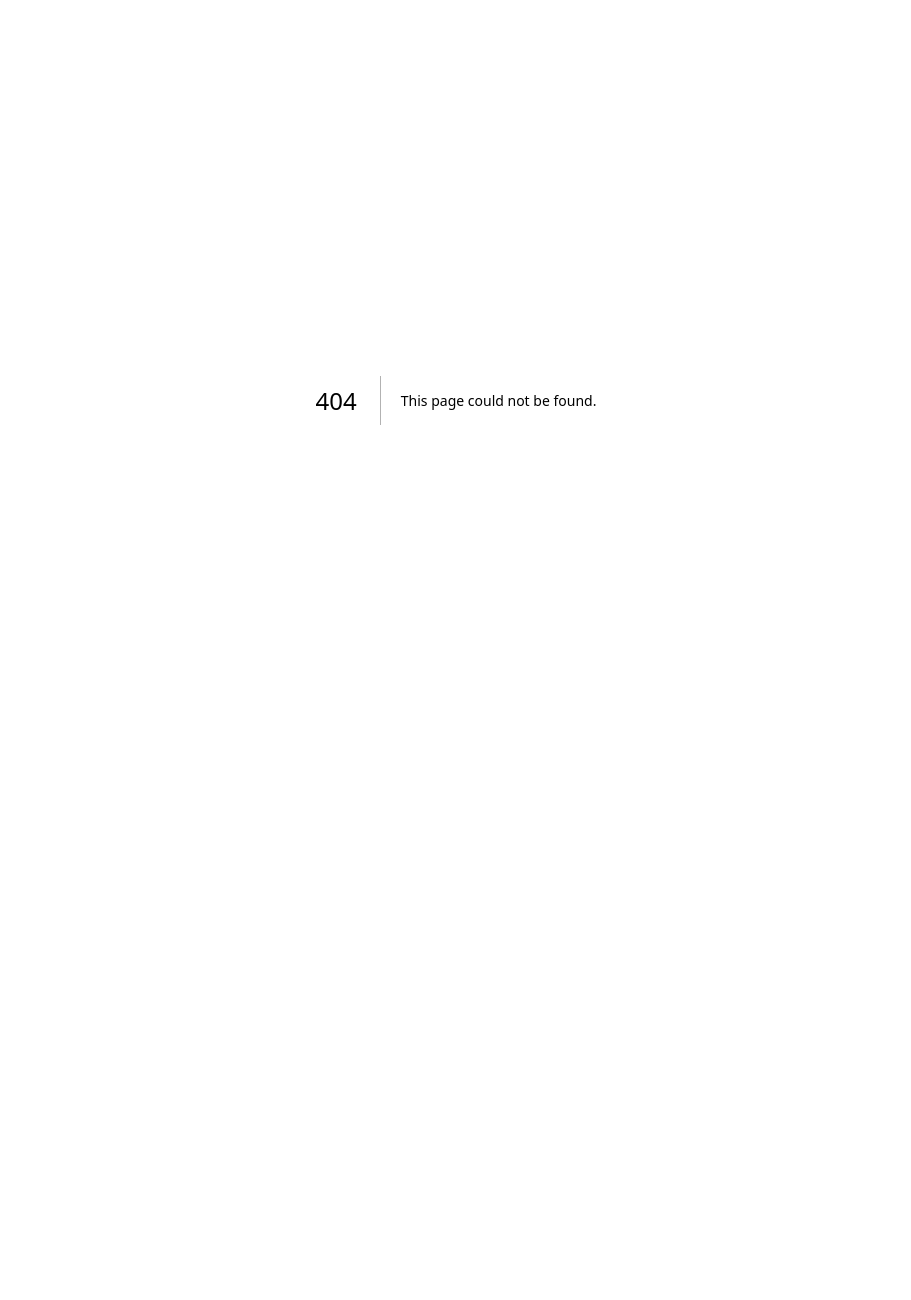
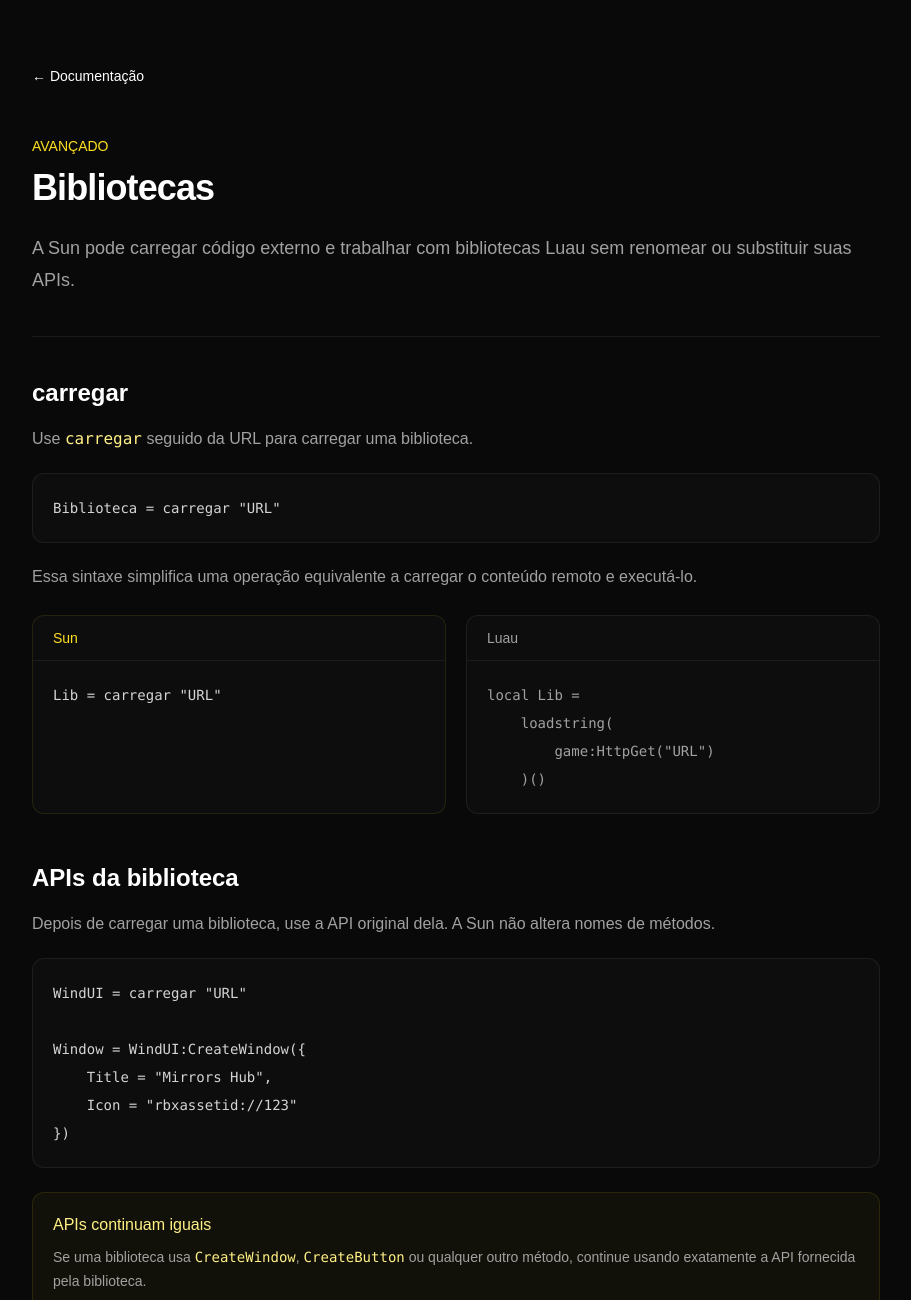
Before and after one commit to blackzww/Sun-Website, a Next.js app: page /docs/bibliotecas in a window 1280 px wide. Before the commit this address had no page. Shown: the top 1300 px of the page, without its empty margins (184-1095 px from the left). Before the commit the page ends 800 px from the top, so only its background shows below. Built offline with nearby package versions, Linux system fonts and the light colour scheme.

Commit message:
Add Bibliotecas documentation page
This file contains a React component that serves as a documentation page for libraries in Luau, detailing how to load libraries and use their APIs.

```diff
--- /dev/null
+++ b/app/docs/bibliotecas/page.tsx
@@ -0,0 +1,226 @@
+import Link from "next/link";
+
+export default function Bibliotecas() {
+  return (
+    <main className="min-h-screen bg-[#090909] text-white">
+      <div className="mx-auto max-w-4xl px-6 py-16">
+        <Link
+          href="/docs"
+          className="text-sm text-neutral-500 transition hover:text-white"
+        >
+          ← Documentação
+        </Link>
+
+        <p className="mt-12 text-sm font-medium text-yellow-300">
+          AVANÇADO
+        </p>
+
+        <h1 className="mt-3 text-4xl font-bold tracking-tight">
+          Bibliotecas
+        </h1>
+
+        <p className="mt-6 text-lg leading-8 text-neutral-400">
+          A Sun pode carregar código externo e trabalhar com bibliotecas Luau
+          sem renomear ou substituir suas APIs.
+        </p>
+
+        <div className="my-10 h-px bg-white/[0.07]" />
+
+        <h2 className="text-2xl font-semibold">
+          carregar
+        </h2>
+
+        <p className="mt-4 leading-7 text-neutral-400">
+          Use <code className="text-yellow-200">carregar</code> seguido da URL
+          para carregar uma biblioteca.
+        </p>
+
+        <pre className="mt-5 overflow-x-auto rounded-xl border border-white/[0.07] bg-[#0d0d0d] p-5 text-sm leading-7 text-neutral-300">
+          <code>{`Biblioteca = carregar "URL"`}</code>
+        </pre>
+
+        <p className="mt-5 leading-7 text-neutral-400">
+          Essa sintaxe simplifica uma operação equivalente a carregar o
+          conteúdo remoto e executá-lo.
+        </p>
+
+        <div className="mt-6 grid gap-5 md:grid-cols-2">
+          <div className="overflow-hidden rounded-xl border border-yellow-300/10 bg-[#0d0d0d]">
+            <div className="border-b border-white/[0.06] px-5 py-3 text-sm font-medium text-yellow-300">
+              Sun
+            </div>
+
+            <pre className="overflow-x-auto p-5 text-sm leading-7 text-neutral-300">
+              <code>{`Lib = carregar "URL"`}</code>
+            </pre>
+          </div>
+
+          <div className="overflow-hidden rounded-xl border border-white/[0.07] bg-[#0d0d0d]">
+            <div className="border-b border-white/[0.06] px-5 py-3 text-sm font-medium text-neutral-400">
+              Luau
+            </div>
+
+            <pre className="overflow-x-auto p-5 text-sm leading-7 text-neutral-400">
+              <code>{`local Lib =
+    loadstring(
+        game:HttpGet("URL")
+    )()`}</code>
+            </pre>
+          </div>
+        </div>
+
+        <h2 className="mt-12 text-2xl font-semibold">
+          APIs da biblioteca
+        </h2>
+
+        <p className="mt-4 leading-7 text-neutral-400">
+          Depois de carregar uma biblioteca, use a API original dela.
+          A Sun não altera nomes de métodos.
+        </p>
+
+        <pre className="mt-5 overflow-x-auto rounded-xl border border-white/[0.07] bg-[#0d0d0d] p-5 text-sm leading-7 text-neutral-300">
+          <code>{`WindUI = carregar "URL"
+
+Window = WindUI:CreateWindow({
+    Title = "Mirrors Hub",
+    Icon = "rbxassetid://123"
+})`}</code>
+        </pre>
+
+        <div className="mt-6 rounded-xl border border-yellow-300/10 bg-yellow-300/[0.04] p-5">
+          <p className="font-medium text-yellow-200">
+            APIs continuam iguais
+          </p>
+
+          <p className="mt-2 text-sm leading-6 text-neutral-400">
+            Se uma biblioteca usa{" "}
+            <code className="text-yellow-200">CreateWindow</code>,{" "}
+            <code className="text-yellow-200">CreateButton</code> ou qualquer
+            outro método, continue usando exatamente a API fornecida pela
+            biblioteca.
+          </p>
+        </div>
+
+        <h2 className="mt-12 text-2xl font-semibold">
+          Métodos com :
+        </h2>
+
+        <p className="mt-4 leading-7 text-neutral-400">
+          Chamadas de método usando{" "}
+          <code className="text-yellow-200">:</code> continuam funcionando
+          normalmente.
+        </p>
+
+        <pre className="mt-5 overflow-x-auto rounded-xl border border-white/[0.07] bg-[#0d0d0d] p-5 text-sm leading-7 text-neutral-300">
+          <code>{`Window = WindUI:CreateWindow({
+    Title = "Sun"
+})`}</code>
+        </pre>
+
+        <h2 className="mt-12 text-2xl font-semibold">
+          Callbacks
+        </h2>
+
+        <p className="mt-4 leading-7 text-neutral-400">
+          Quando uma biblioteca espera uma função, você pode usar a sintaxe de
+          callback da Sun quando esse formato for suportado pelo compilador.
+        </p>
+
+        <pre className="mt-5 overflow-x-auto rounded-xl border border-white/[0.07] bg-[#0d0d0d] p-5 text-sm leading-7 text-neutral-300">
+          <code>{`Button = {
+    Title: "Clique aqui",
+
+    Callback: funcao
+        mostrar("Clicou!")
+    fim
+}`}</code>
+        </pre>
+
+        <h2 className="mt-12 text-2xl font-semibold">
+          Luau também pode ser usado
+        </h2>
+
+        <p className="mt-4 leading-7 text-neutral-400">
+          Quando uma biblioteca utiliza uma estrutura específica de Luau, você
+          não precisa esperar a Sun criar outra sintaxe para ela.
+        </p>
+
+        <pre className="mt-5 overflow-x-auto rounded-xl border border-white/[0.07] bg-[#0d0d0d] p-5 text-sm leading-7 text-neutral-300">
+          <code>{`Window = WindUI:CreateWindow({
+    Title = "Sun"
+})
+
+print(Window)`}</code>
+        </pre>
+
+        <h2 className="mt-12 text-2xl font-semibold">
+          Exemplo com WindUI
+        </h2>
+
+        <pre className="mt-5 overflow-x-auto rounded-xl border border-white/[0.07] bg-[#0d0d0d] p-5 text-sm leading-7 text-neutral-300">
+          <code>{`WindUI = carregar "URL"
+
+Window = WindUI:CreateWindow({
+    Title = "Mirrors Hub",
+    Icon = "rbxassetid://123"
+})
+
+mostrar("Interface carregada")`}</code>
+        </pre>
+
+        <h2 className="mt-12 text-2xl font-semibold">
+          Código remoto
+        </h2>
+
+        <p className="mt-4 leading-7 text-neutral-400">
+          Carregar uma URL executa código recebido de outra fonte. Use apenas
+          código cuja origem e conteúdo você conhece.
+        </p>
+
+        <div className="mt-6 rounded-xl border border-white/[0.07] bg-white/[0.02] p-5">
+          <p className="font-medium">
+            Importante
+          </p>
+
+          <p className="mt-2 text-sm leading-6 text-neutral-400">
+            A Sun não torna automaticamente seguro um código remoto.
+            O conteúdo carregado possui o comportamento definido pelo próprio
+            código e pelo ambiente onde ele é executado.
+          </p>
+        </div>
+
+        <h2 className="mt-12 text-2xl font-semibold">
+          Regra de compatibilidade
+        </h2>
+
+        <div className="mt-6 rounded-xl border border-yellow-300/10 bg-yellow-300/[0.04] p-5">
+          <p className="text-lg font-medium text-yellow-200">
+            Sun só existe para facilitar Luau.
+          </p>
+
+          <p className="mt-3 leading-7 text-neutral-400">
+            Bibliotecas não precisam ganhar uma API alternativa apenas para
+            parecerem parte da Sun. Se a API original já funciona, ela
+            continua disponível.
+          </p>
+        </div>
+
+        <div className="mt-14 flex items-center justify-between border-t border-white/[0.07] pt-7">
+          <Link
+            href="/docs/roblox/apis-luau"
+            className="text-sm text-neutral-400 transition hover:text-white"
+          >
+            ← APIs Luau
+          </Link>
+
+          <Link
+            href="/docs/debug"
+            className="text-sm text-yellow-300 transition hover:text-yellow-200"
+          >
+            Debug →
+          </Link>
+        </div>
+      </div>
+    </main>
+  );
+}
```
